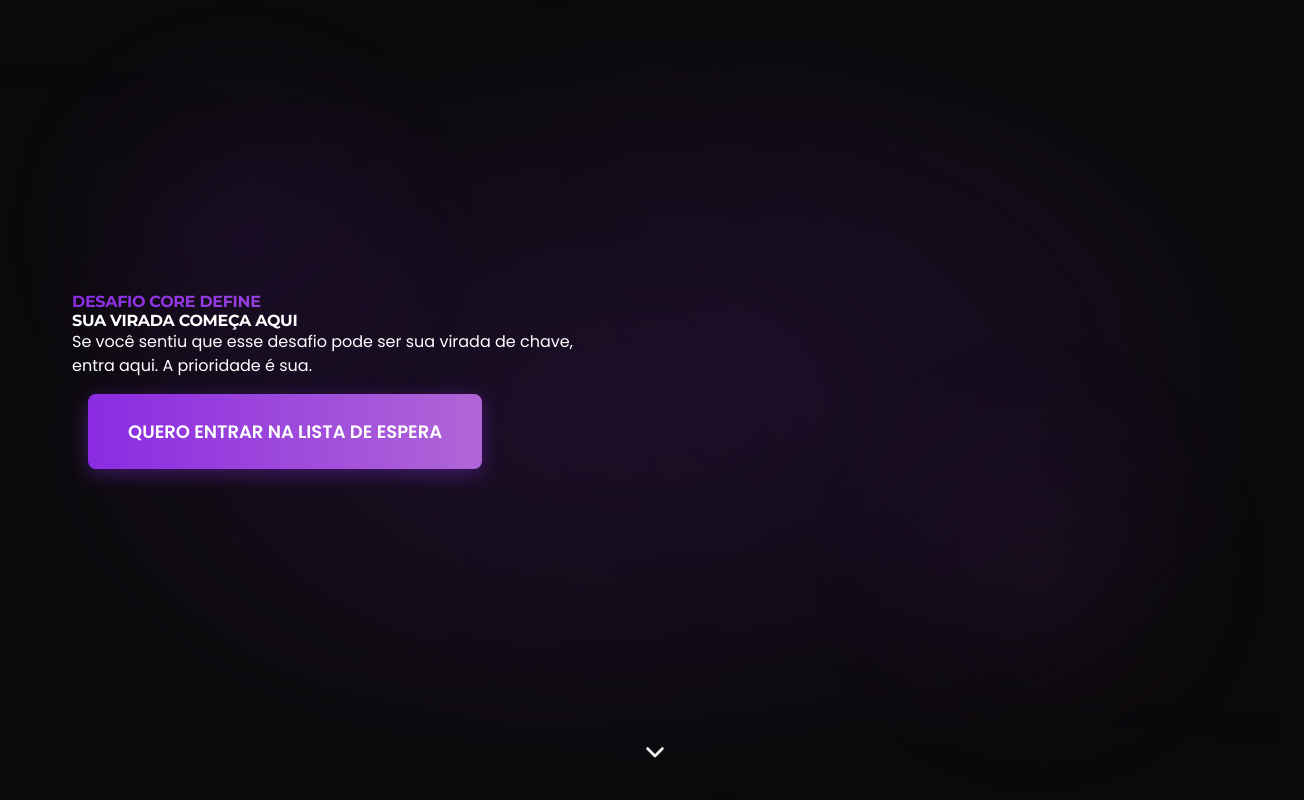
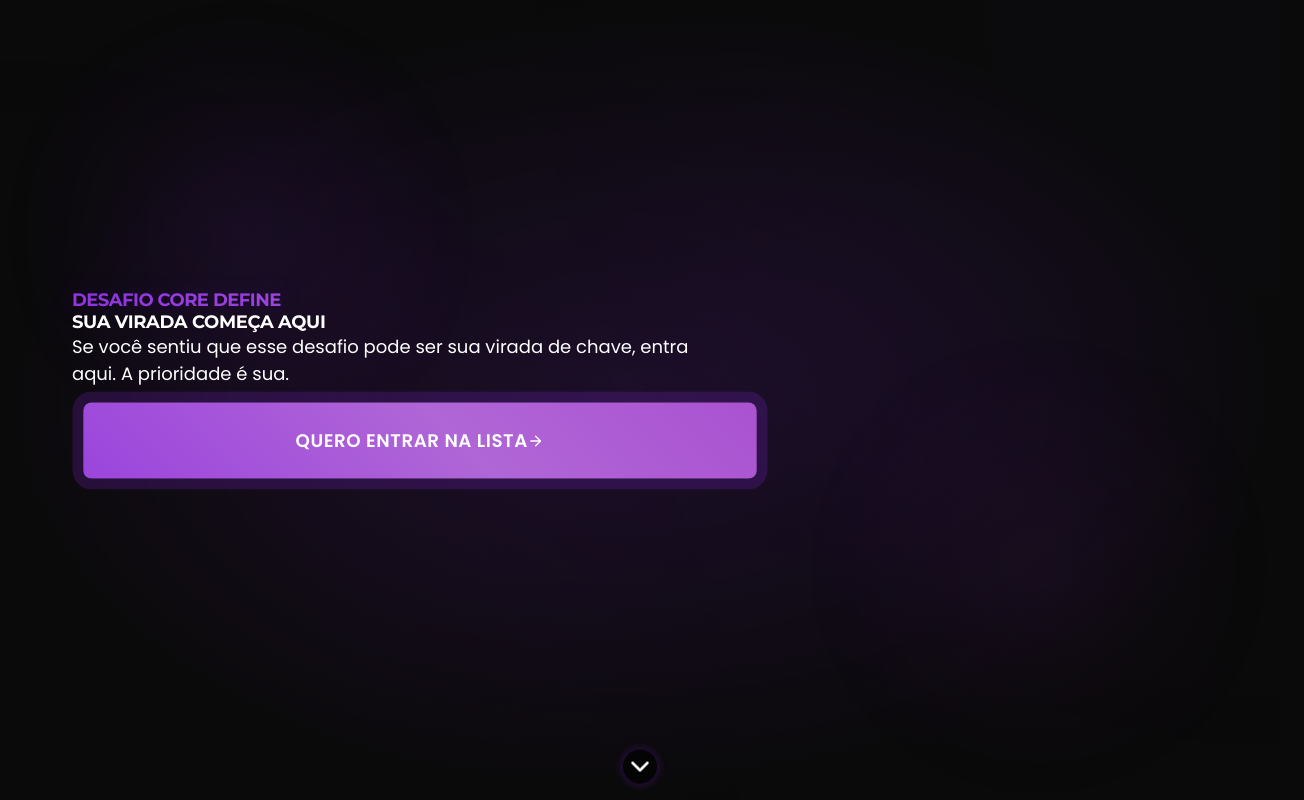
Before and after one commit to diwberg/desafio-core-define, a Next.js app: page / in a window 1280 px wide. Shown: the top 800 px of the page, 1304 px wide, since content can reach past the window. Built offline with nearby package versions, Linux system fonts and the light colour scheme.

Commit message:
Ajustes no layout da hero section: correção de espaçamento, tamanho dos textos e posicionamento da seta de scroll

```diff
--- a/src/app/globals.css
+++ b/src/app/globals.css
@@ -33,7 +33,7 @@ html {
 body {
   background-color: var(--background);
   color: var(--foreground);
-  font-size: 16px;
+  font-size: 18px;
   line-height: 1.5;
   overflow-x: hidden;
 }
@@ -72,10 +72,20 @@ h1, h2, h3, h4, h5, h6 {
 
 /* Custom classes */
 .gradient-text {
-  background: linear-gradient(90deg, var(--primary), var(--tertiary));
+  background: linear-gradient(90deg, var(--primary), var(--tertiary), var(--accent), var(--primary));
+  background-size: 300% 100%;
   -webkit-background-clip: text;
   background-clip: text;
   color: transparent;
+  animation: gradient-text-shift 8s ease infinite;
+  letter-spacing: -0.03em;
+  text-shadow: 0 0 25px rgba(138, 43, 226, 0.3);
+}
+
+@keyframes gradient-text-shift {
+  0% { background-position: 0% 50%; }
+  50% { background-position: 100% 50%; }
+  100% { background-position: 0% 50%; }
 }
 
 .purple-gradient-bg {
@@ -90,11 +100,23 @@ h1, h2, h3, h4, h5, h6 {
 
 /* Hero Section - Nova estrutura */
 .hero-container {
+  height: auto;
   min-height: 100vh;
-  padding: 2rem 0;
+  padding: 2rem 0 3rem;
   background: radial-gradient(ellipse at center, rgba(138, 43, 226, 0.15) 0%, rgba(10, 10, 10, 0.9) 70%);
   position: relative;
-  overflow: hidden;
+  overflow: visible;
+  display: flex;
+  flex-direction: column;
+  justify-content: center;
+}
+
+@media (max-width: 640px) {
+  .hero-container {
+    padding-top: 2rem;
+    padding-bottom: 3rem;
+    min-height: 100vh;
+  }
 }
 
 .hero-container::before {
@@ -116,11 +138,21 @@ h1, h2, h3, h4, h5, h6 {
   flex-direction: column;
   align-items: center;
   justify-content: center;
-  min-height: 90vh;
+  min-height: auto;
   position: relative;
   z-index: 1;
-  gap: 2rem;
-  padding: 1rem;
+  gap: 1rem;
+  padding: 0.5rem;
+  width: 100%;
+}
+
+@media (min-width: 640px) {
+  .hero-content {
+    gap: 1.5rem;
+    padding: 1rem;
+    flex-direction: row;
+    justify-content: space-between;
+  }
 }
 
 @media (min-width: 768px) {
@@ -136,6 +168,7 @@ h1, h2, h3, h4, h5, h6 {
   .hero-content {
     gap: 4rem;
     padding: 3rem;
+    min-height: 90vh;
   }
 }
 
@@ -143,21 +176,25 @@ h1, h2, h3, h4, h5, h6 {
   width: 100%;
   text-align: center;
   order: 2;
-  padding: 1rem 0;
+  padding: 1.5rem 0;
+  max-width: 700px;
+  margin: 0 auto;
 }
 
 @media (min-width: 768px) {
   .hero-text {
-    width: 50%;
+    width: 60%;
     text-align: left;
     order: 1;
     padding: 2rem 0;
+    margin: 0;
   }
 }
 
 @media (min-width: 1024px) {
   .hero-text {
     padding: 3rem 0;
+    width: 65%;
   }
 }
 
@@ -167,12 +204,14 @@ h1, h2, h3, h4, h5, h6 {
   justify-content: center;
   position: relative;
   order: 1;
-  max-height: 50vh;
+  height: auto;
+  max-height: 45vh;
+  margin: 0 auto;
 }
 
 @media (min-width: 768px) {
   .hero-image {
-    width: 50%;
+    width: 40%;
     justify-content: flex-end;
     order: 2;
     max-height: none;
@@ -182,7 +221,7 @@ h1, h2, h3, h4, h5, h6 {
 .expert-photo {
   max-width: 100%;
   height: auto;
-  max-height: 350px;
+  max-height: 300px;
   object-fit: contain;
   filter: drop-shadow(0 10px 20px rgba(138, 43, 226, 0.4));
   animation: heroImageEmergence 1.2s cubic-bezier(0.4, 0, 0.2, 1) forwards;
@@ -191,7 +230,7 @@ h1, h2, h3, h4, h5, h6 {
 
 @media (min-width: 768px) {
   .expert-photo {
-    max-height: 450px;
+    max-height: 400px;
     animation:
       heroImageEmergence 1.2s cubic-bezier(0.4, 0, 0.2, 1) forwards,
       heroImageFloat 6s ease-in-out infinite 1.2s;
@@ -200,7 +239,7 @@ h1, h2, h3, h4, h5, h6 {
 
 @media (min-width: 1024px) {
   .expert-photo {
-    max-height: 550px;
+    max-height: 500px;
   }
 }
 
@@ -220,16 +259,28 @@ h1, h2, h3, h4, h5, h6 {
 
 .scroll-indicator {
   position: absolute;
-  bottom: 2rem;
+  bottom: 15px;
   left: 50%;
   transform: translateX(-50%);
-  z-index: 2;
+  z-index: 10;
   animation: bounce 2s infinite;
+  background-color: rgba(0, 0, 0, 0.6);
+  border-radius: 50%;
+  padding: 0.4rem;
+  width: 36px;
+  height: 36px;
+  display: flex;
+  align-items: center;
+  justify-content: center;
+  box-shadow: 0 0 10px rgba(138, 43, 226, 0.3);
+  border: 1px solid rgba(138, 43, 226, 0.2);
 }
 
 .scroll-indicator a {
   color: white;
-  display: block;
+  display: flex;
+  align-items: center;
+  justify-content: center;
 }
 
 /* Manter animações existentes */
@@ -372,9 +423,20 @@ h1, h2, h3, h4, h5, h6 {
   text-align: center;
   z-index: 1;
   box-shadow: 0 5px 20px rgba(138, 43, 226, 0.4);
-  padding: 1.5rem 2.5rem;
-  margin: 1rem;
-  font-size: 1.125rem;
+  padding: 1rem 1.25rem;
+  margin: 0.5rem auto;
+  font-size: 1rem;
+  max-width: 100%;
+  white-space: normal;
+  word-break: keep-all;
+}
+
+@media (min-width: 640px) {
+  .cta-button {
+    padding: 1.5rem 2.5rem;
+    margin: 1rem;
+    font-size: 1.125rem;
+  }
 }
 
 .cta-button::before {
@@ -425,8 +487,24 @@ h1, h2, h3, h4, h5, h6 {
   );
   background-size: 400% 400%;
   animation: pulse-button 1.5s infinite, gradient-shift 8s ease infinite;
-  padding: 1.5rem 2.5rem;
-  letter-spacing: 0.05em;
+  letter-spacing: 0.03em;
+  display: flex;
+  flex-direction: row;
+  flex-wrap: nowrap;
+  align-items: center;
+  justify-content: center;
+}
+
+@media (max-width: 640px) {
+  .pulse-button {
+    width: 100%;
+    padding: 1rem 0.75rem;
+    font-size: 0.95rem;
+  }
+
+  .pulse-button svg {
+    min-width: 20px;
+  }
 }
 
 @keyframes gradient-shift {
@@ -635,13 +713,13 @@ h1, h2, h3, h4, h5, h6 {
 
 @keyframes bounce {
   0%, 20%, 50%, 80%, 100% {
-    transform: translateY(0);
+    transform: translateY(0) translateX(-50%);
   }
   40% {
-    transform: translateY(-8px);
+    transform: translateY(-5px) translateX(-50%);
   }
   60% {
-    transform: translateY(-4px);
+    transform: translateY(-3px) translateX(-50%);
   }
 }
 
@@ -1340,9 +1418,41 @@ h1, h2, h3, h4, h5, h6 {
   color: var(--primary);
 }
 
-/* Add space between footer columns on mobile */
+/* Footer responsive styles */
+.footer .grid {
+  width: 100%;
+}
+
+.footer .grid > div {
+  display: flex;
+  flex-direction: column;
+  align-items: center;
+  text-align: center;
+}
+
 @media (max-width: 768px) {
-  .footer .flex-col {
+  .footer .grid > div {
     margin-bottom: 2rem;
   }
+
+  .footer .grid > div:last-child {
+    margin-bottom: 0;
+  }
 }
+
+@media (min-width: 769px) {
+  .footer .grid > div:first-child {
+    text-align: left;
+    align-items: flex-start;
+  }
+
+  .footer .grid > div:nth-child(2) {
+    text-align: center;
+    align-items: center;
+  }
+
+  .footer .grid > div:last-child {
+    text-align: right;
+    align-items: flex-end;
+  }
+}
--- a/src/app/page.tsx
+++ b/src/app/page.tsx
@@ -3,6 +3,7 @@
 import { useState, useEffect, useRef } from "react";
 import { ChevronDown, Star, Check, ArrowRight, ChevronUp, ChevronLeft, ChevronRight, Instagram, Facebook } from "lucide-react";
 import Link from "next/link";
+import Image from "next/image";
 
 // Hook para animação de scroll
 const useScrollAnimation = () => {
@@ -236,12 +237,14 @@ const TestimonialCarousel = ({ testimonials }: {
                       <span>Imagem não disponível</span>
                     </div>
                   ) : (
-                    <img
+                    <Image
                       src={testimonial.image}
                       alt={`Transformação de ${testimonial.name}`}
                       className="result-image"
                       onLoad={() => handleImageLoad(index)}
                       onError={() => handleImageError(index)}
+                      width={300}
+                      height={300}
                       style={{ objectFit: "contain", width: "100%", height: "100%" }}
                     />
                   )}
@@ -568,34 +571,38 @@ export default function Home() {
         <div className="container mx-auto px-4">
           <div className="hero-content">
             <div className="hero-text">
-              <h1 className="text-4xl md:text-6xl lg:text-7xl font-bold mb-6 md:mb-8 gradient-text">
+              <h1 className="text-4xl sm:text-5xl md:text-6xl lg:text-7xl font-bold mb-4 md:mb-6 gradient-text">
                 DESAFIO CORE DEFINE
               </h1>
 
-              <h2 className="text-2xl md:text-4xl lg:text-5xl font-bold mb-6 md:mb-8 text-white">
+              <h2 className="text-2xl sm:text-3xl md:text-4xl lg:text-5xl font-bold mb-4 md:mb-6 text-white">
                 SUA VIRADA COMEÇA AQUI
               </h2>
 
-              <p className="text-lg md:text-xl lg:text-2xl mb-8 md:mb-10 text-gray-300">
+              <p className="text-lg sm:text-xl md:text-2xl lg:text-2xl mb-4 md:mb-6 text-gray-300">
                 Se você sentiu que esse desafio pode ser sua virada de chave, entra aqui.
                 <span className="font-bold"> A prioridade é sua.</span>
               </p>
 
-              <div className="mt-8 md:mt-10">
+              <div className="mt-4 md:mt-6 w-full sm:w-auto">
                 <a
                   href="#waitlist"
-                  className="cta-button inline-block purple-glow px-8 py-4"
+                  className="cta-button w-full sm:w-auto inline-flex items-center justify-center purple-glow px-3 sm:px-6 py-2 sm:py-3 text-sm sm:text-base md:text-lg pulse-button"
                 >
-                  QUERO ENTRAR NA LISTA DE ESPERA
+                  <span className="whitespace-nowrap">QUERO ENTRAR NA LISTA</span>
+                  <ArrowRight className="ml-2 flex-shrink-0" size={16} />
                 </a>
               </div>
             </div>
 
             <div className="hero-image">
-              <img
+              <Image
                 src="/images/expert-photo.png"
                 alt="Amanda - Fisioterapeuta e especialista em fortalecimento do core"
+                width={550}
+                height={550}
                 className="expert-photo"
+                priority
               />
             </div>
           </div>
@@ -735,10 +742,12 @@ export default function Home() {
             <div className="glass-effect p-6 md:p-8 rounded-lg scroll-animated fade-up">
               <div className="flex flex-col items-center">
                 <div className="qr-code-container mb-6 bg-white p-4 rounded-lg">
-                  <img
+                  <Image
                     src="/images/grupo-qrcode.png"
                     alt="QR Code para entrar no grupo"
-                    className="w-48 h-48 mx-auto"
+                    width={192}
+                    height={192}
+                    className="mx-auto"
                   />
                 </div>
 
@@ -746,13 +755,13 @@ export default function Home() {
 
                 <div className="flex justify-center w-full">
                   <a
-                    href="https://chat.whatsapp.com/coredefine"
+                    href="https://chat.whatsapp.com/CCIuwp9s1KfCFGH153KIYJ"
                     target="_blank"
                     rel="noopener noreferrer"
-                    className="pulse-button cta-button max-w-md mx-auto flex items-center justify-center text-lg font-bold"
+                    className="pulse-button cta-button max-w-md w-full sm:w-auto mx-auto flex items-center justify-center text-sm sm:text-base font-bold px-3 py-3"
                   >
-                    <span>ENTRAR NO GRUPO DO WHATSAPP</span>
-                    <ArrowRight className="ml-2" size={20} />
+                    <span className="whitespace-nowrap">ENTRAR NO GRUPO</span>
+                    <ArrowRight className="ml-2 flex-shrink-0" size={18} />
                   </a>
                 </div>
               </div>
@@ -762,12 +771,12 @@ export default function Home() {
       </section>
 
       {/* Footer */}
-      <footer className="pt-12 pb-8 bg-black border-t border-gray-800">
+      <footer className="footer pt-12 pb-8 bg-black border-t border-gray-800">
         <div className="container">
           <div className="grid grid-cols-1 md:grid-cols-3 gap-8 mb-8">
-            <div className="flex flex-col items-center md:items-start">
+            <div className="md:text-left md:items-start">
               <h3 className="text-xl font-semibold text-white mb-4">Desafio Core Define</h3>
-              <p className="text-gray-400 text-sm text-center md:text-left mb-4">
+              <p className="text-gray-400 text-sm md:text-left mb-4">
                 Programa de fortalecimento do core para mulheres de todas as idades, criado por Amanda.
               </p>
               <p className="text-gray-500 text-xs">
@@ -775,7 +784,7 @@ export default function Home() {
               </p>
             </div>
 
-            <div className="flex flex-col items-center">
+            <div className="text-center">
               <h3 className="text-xl font-semibold text-white mb-4">Links Rápidos</h3>
               <div className="flex flex-col space-y-2">
                 <Link href="/termos" className="text-gray-400 hover:text-primary transition-colors">
@@ -793,9 +802,9 @@ export default function Home() {
               </div>
             </div>
 
-            <div className="flex flex-col items-center md:items-end">
+            <div className="md:text-right md:items-end">
               <h3 className="text-xl font-semibold text-white mb-4">Contato</h3>
-              <div className="flex gap-5 mb-4">
+              <div className="flex gap-5 mb-4 justify-center md:justify-end">
                 <a
                   href="https://instagram.com/coredefine"
                   target="_blank"
@@ -837,9 +846,7 @@ export default function Home() {
                   </svg>
                 </a>
               </div>
-              <p className="text-gray-400 text-sm text-center md:text-right">
-                Email: contato@coredefine.com.br
-              </p>
+
             </div>
           </div>
 
```
